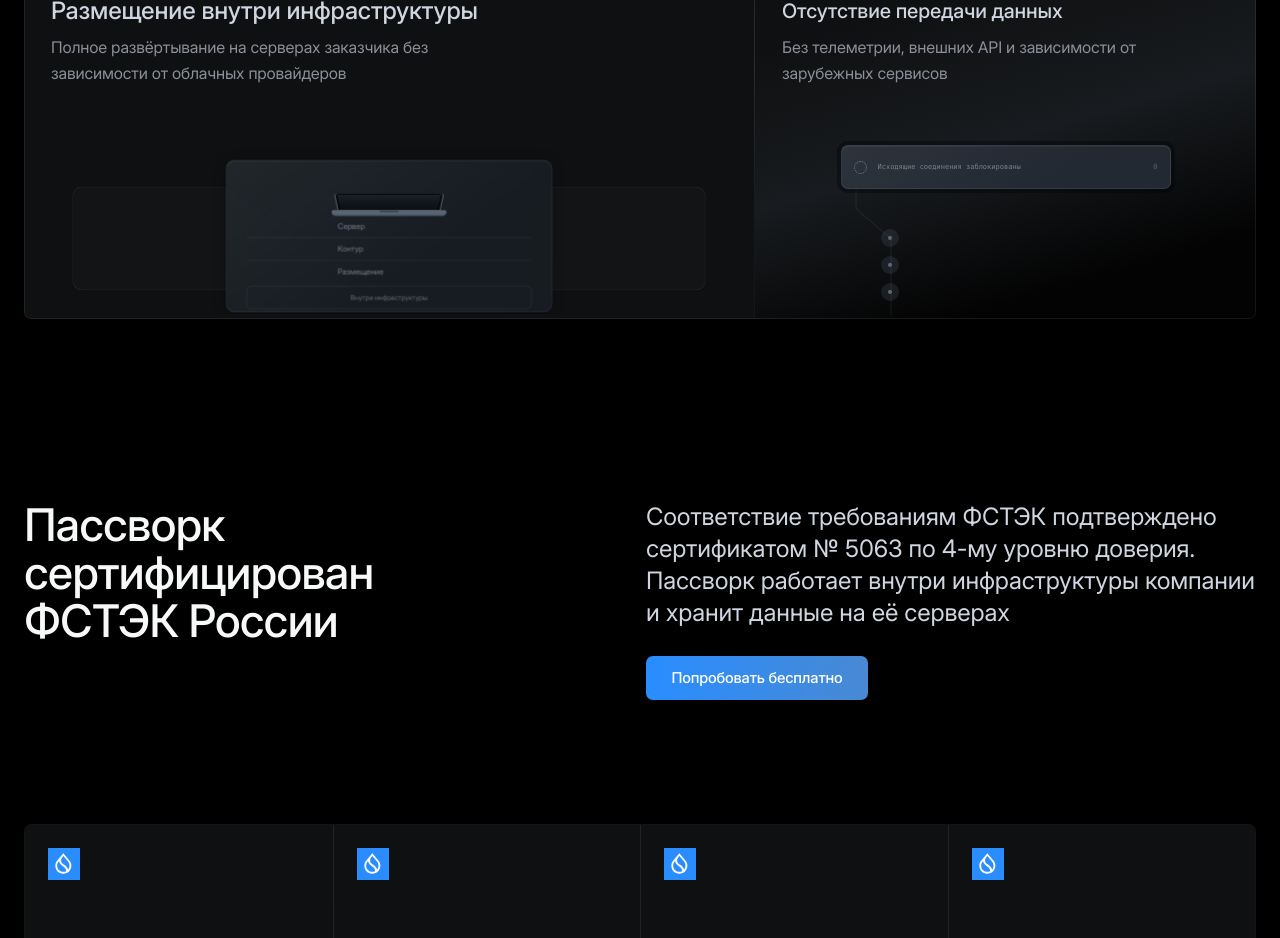
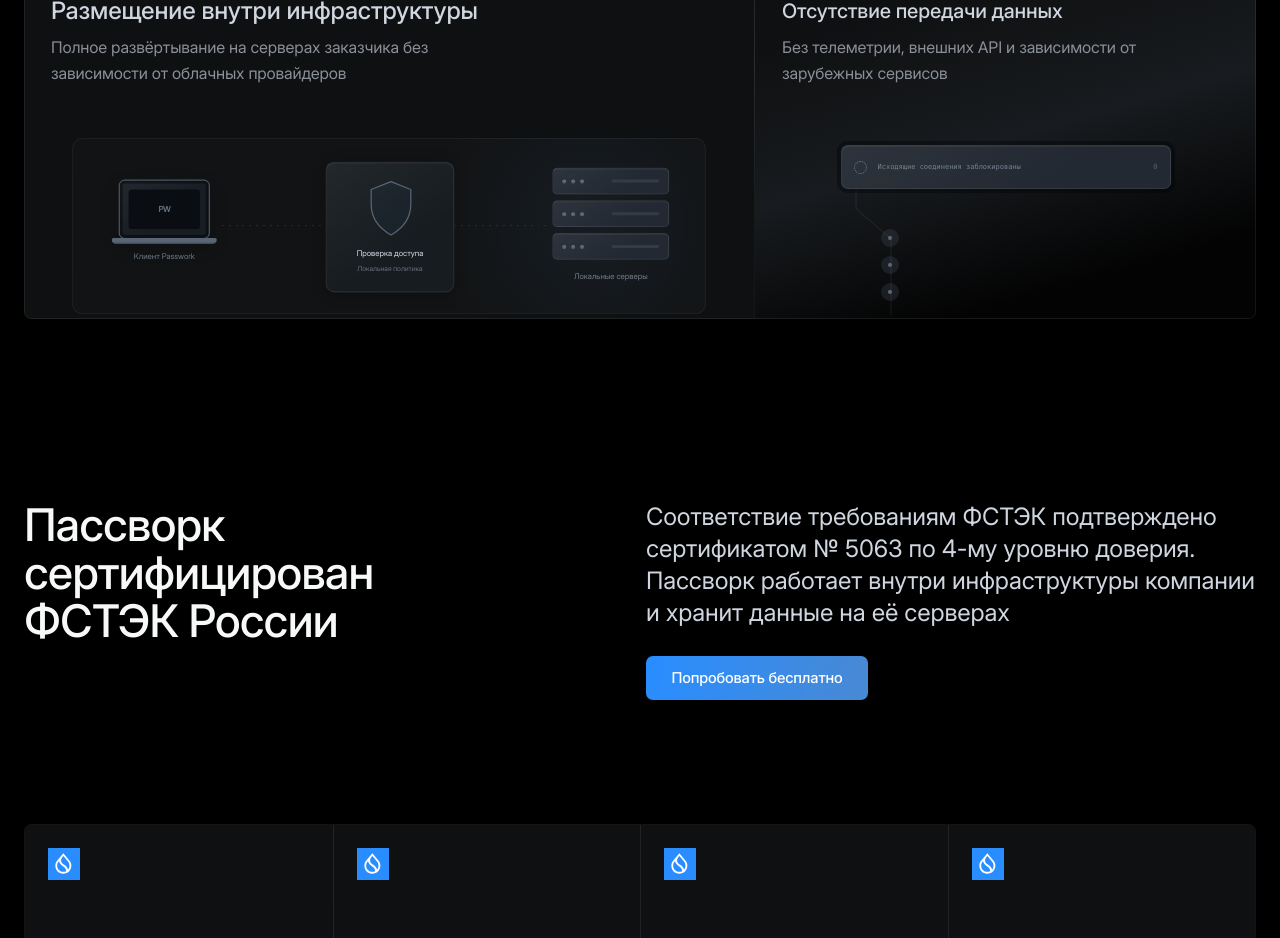
Before and after one commit to geniusonmorion-collab/reserve-passwork-copy, a Next.js app: page / in a window 1280 px wide. Shown: the part 2400-3338 px from the top of the page. Built offline with nearby package versions, Linux system fonts and the light colour scheme.

Commit message:
Replace infrastructure card animation

```diff
--- a/app/security-proof-grid.tsx
+++ b/app/security-proof-grid.tsx
@@ -43,12 +43,6 @@
   'C74E1960AD3F825B41E69C087D2FA536',
   '18B6F03A4D97CE251F68A2DB930C547E',
   'A3F81D9C620E475BB27D106AF39C58E4',
-] as const;
-
-const sessionRows = [
-  ['Сервер', 'Passwork Server'],
-  ['Контур', 'Локальная сеть'],
-  ['Размещение', 'On-premise'],
 ] as const;
 
 const blockedRows = [
@@ -150,38 +144,61 @@
   );
 }
 
-function SessionArtwork() {
+function InfrastructureArtwork() {
   return (
     <div className="clerk-art clerk-art--session" aria-hidden="true">
-      <div className="clerk-session">
-        <span className="clerk-session__wing clerk-session__wing--left" />
-        <span className="clerk-session__wing clerk-session__wing--right" />
-        <span className="clerk-session__trace" />
-
-        <div className="clerk-session__panel">
-          <div className="clerk-laptop">
-            <span className="clerk-laptop__screen">
-              <i className="clerk-laptop__shine" />
-              <b>PW</b>
+      <div className="clerk-session infra-flow">
+        <div className="infra-flow__client">
+          <span className="infra-flow__device">
+            <i>PW</i>
           </span>
-            <span className="clerk-laptop__base" />
+          <small>Клиент Passwork</small>
         </div>
 
-          <div className="clerk-session__rows">
-            {sessionRows.map(([label, value], index) => (
+        <span className="infra-flow__route infra-flow__route--request" />
+
+        <div className="infra-flow__gate">
+          <span className="infra-flow__gate-ring" />
+          <svg viewBox="0 0 50 58">
+            <path
+              className="infra-flow__shield"
+              d="M25 2 45 10v15c0 14-8.5 24.5-20 31C13.5 49.5 5 39 5 25V10L25 2Z"
+            />
+            <path
+              className="infra-flow__check"
+              d="m15 29 7 7 14-16"
+              pathLength="1"
+            />
+          </svg>
+          <strong>Проверка доступа</strong>
+          <small>Локальная политика</small>
+        </div>
+
+        <span className="infra-flow__route infra-flow__route--approved" />
+
+        <div className="infra-flow__servers">
+          {Array.from({ length: 3 }, (_, rackIndex) => (
             <span
-                key={label}
+              className="infra-flow__rack"
+              key={rackIndex}
               style={
-                  { '--clerk-delay': `${index * 50}ms` } as CSSProperties
+                { '--rack-delay': `${rackIndex * 120}ms` } as CSSProperties
               }
             >
-                <small>{label}</small>
-                <b>{value}</b>
+              {Array.from({ length: 3 }, (_, ledIndex) => (
+                <i
+                  key={ledIndex}
+                  style={
+                    {
+                      '--led-delay': `${rackIndex * 120 + ledIndex * 70}ms`,
+                    } as CSSProperties
+                  }
+                />
+              ))}
+              <b />
             </span>
           ))}
-          </div>
-
-          <div className="clerk-session__button">Внутри инфраструктуры</div>
+          <small>Локальные серверы</small>
         </div>
       </div>
     </div>
@@ -239,7 +256,7 @@
 }) {
   if (kind === 'fstec') return <MfaArtwork />;
   if (kind === 'gost') return <MagicLinksArtwork />;
-  if (kind === 'infrastructure') return <SessionArtwork />;
+  if (kind === 'infrastructure') return <InfrastructureArtwork />;
   return <FraudArtwork />;
 }
 
```
Also changed, not shown: app/globals.css. Lines whose indentation alone changed are shown as unchanged.
